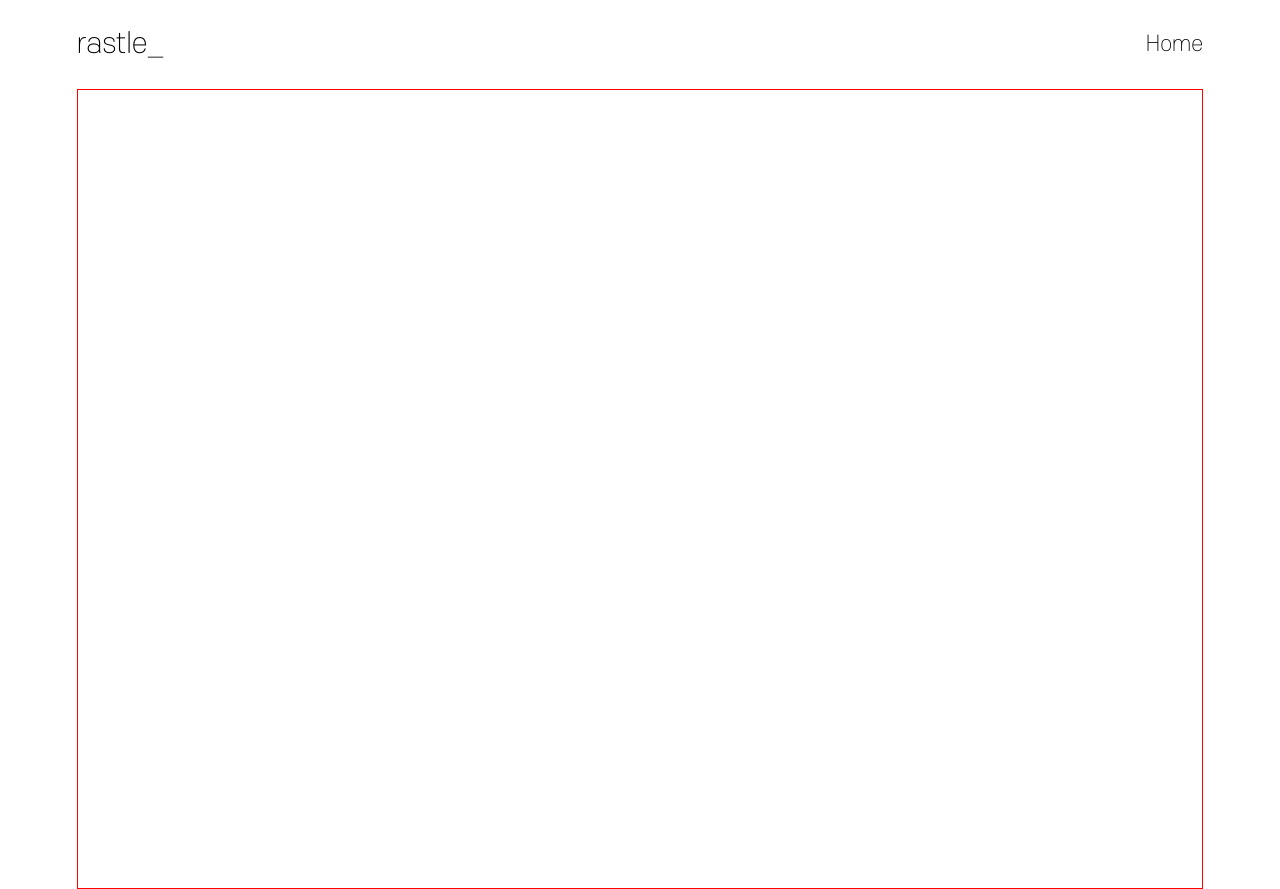
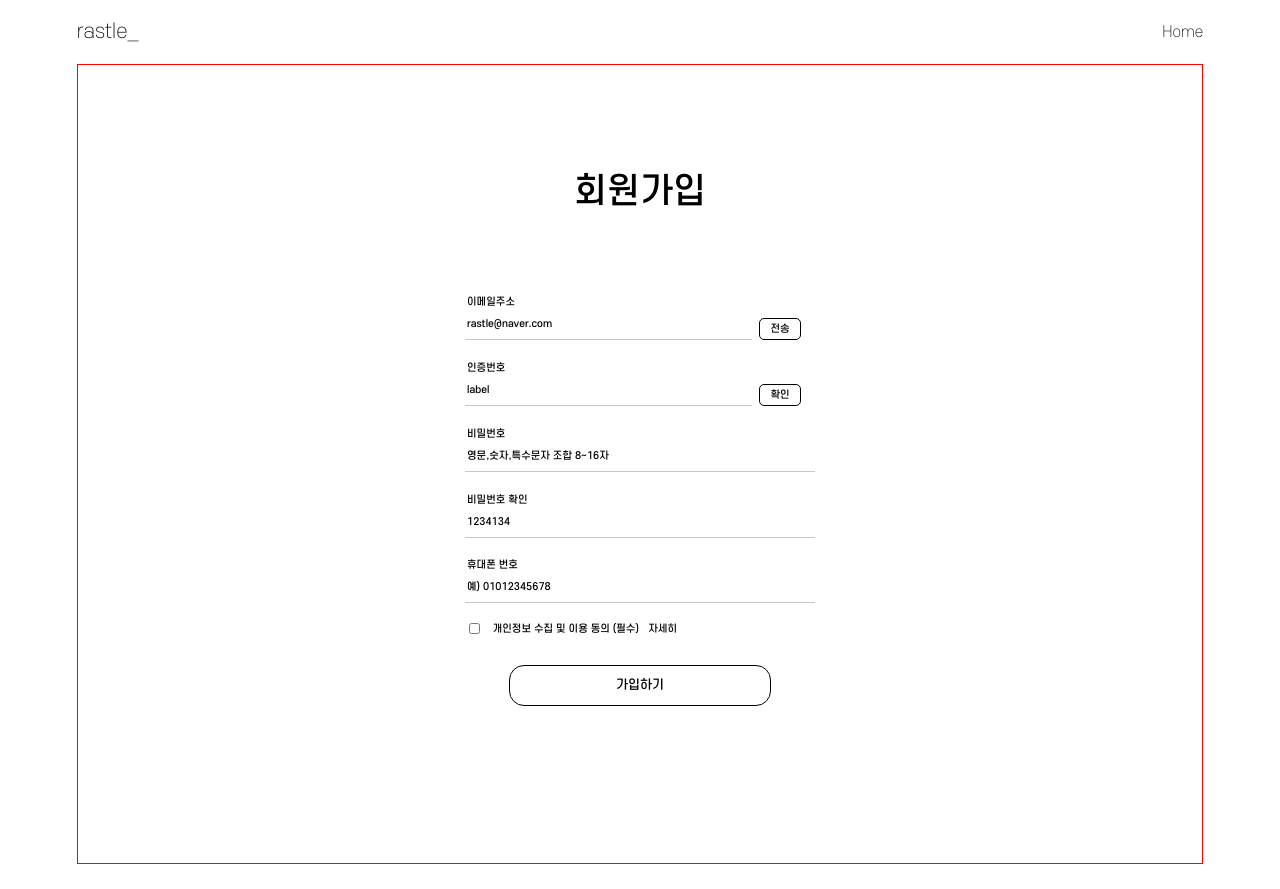
Before and after one commit to rastle-dev/rastle-frontend, a Next.js app: page /signup in a window 1280 px wide. After the commit the page ends 864 px from the top, so only its background shows below. Built offline with nearby package versions, Linux system fonts and the light colour scheme.

Commit message:
refactor: 회원가입 페이지 UI 리팩토링, <h2>태그 input label로 변경

```diff
--- a/src/components/common/Button/index.tsx
+++ b/src/components/common/Button/index.tsx
@@ -14,7 +14,7 @@ const Wrapper = styled.button<{
   type: ButtonType;
   disabled: boolean;
   className?: string;
-}>`입
+}>`
   ${({ type, disabled }) => `
     width:  ${
       {
--- a/src/components/signup/index.styles.tsx
+++ b/src/components/signup/index.styles.tsx
@@ -0,0 +1,66 @@
+import styled from "styled-components";
+
+export const Wrapper = styled.div`
+  display: flex;
+  flex-direction: column;
+  padding-top: 8.38rem;
+
+  h2 {
+    font-size: 1rem;
+    flex-shrink: 0;
+    font-weight: 600;
+  }
+`;
+
+export const Title = styled.h1`
+  text-align: center;
+  font-size: 3.4375rem;
+  font-weight: 500;
+  flex-shrink: 0;
+  line-height: normal;
+  padding-bottom: 3.81rem;
+`;
+
+export const InputWithButtonDiv = styled.div`
+  display: flex;
+  flex-direction: row;
+  padding-top: 2.19rem;
+`;
+
+export const DefaultInputDiv = styled.div`
+  display: flex;
+  flex-direction: row;
+  padding-top: 2.19rem;
+`;
+
+export const ButtonWrapper = styled.div`
+  margin-left: 0.7rem;
+  display: flex;
+  flex-direction: column;
+  justify-content: flex-end;
+`;
+
+export const CheckBoxWithText = styled.div`
+  display: flex;
+  flex-direction: row;
+  padding-top: 1rem;
+  padding-bottom: 2rem;
+  justify-content: flex-start;
+  align-items: center;
+
+  h3 {
+    font-size: 1rem;
+    margin-left: 0.94rem;
+  }
+
+  h4 {
+    font-size: 1rem;
+    margin-left: 0.44rem;
+  }
+`;
+
+export const SignupButton = styled.div`
+  display: flex;
+  justify-content: center;
+  align-items: center;
+`;
--- a/src/components/signup/index.tsx
+++ b/src/components/signup/index.tsx
@@ -1,5 +1,69 @@
 import React from "react";
+import Input from "@/components/common/Input";
+import Button from "@/components/common/Button";
+import * as S from "./index.styles";
+
+const inputData = [
+  {
+    label: "이메일주소",
+    size: 28.75,
+    value: "rastle@naver.com",
+    buttonTitle: "전송",
+    buttonType: "small",
+  },
+  {
+    label: "인증번호",
+    size: 28.75,
+    value: "label",
+    buttonTitle: "확인",
+    buttonType: "small",
+  },
+  {
+    label: "비밀번호",
+    size: 35,
+    value: "영문,숫자,특수문자 조합 8~16자",
+  },
+  {
+    label: "비밀번호 확인",
+    size: 35,
+    value: "1234134",
+  },
+  {
+    label: "휴대폰 번호",
+    size: 35,
+    value: "예) 01012345678",
+  },
+];
 
 export default function Signup() {
-  return <div />;
+  return (
+    <S.Wrapper>
+      <S.Title>회원가입</S.Title>
+      {inputData.map((data) => (
+        <div key={data.label}>
+          {data.buttonTitle ? (
+            <S.InputWithButtonDiv>
+              <Input size={data.size} value={data.value} label={data.label} />
+              <S.ButtonWrapper>
+                <Button title={data.buttonTitle} type={data.buttonType} />
+              </S.ButtonWrapper>
+            </S.InputWithButtonDiv>
+          ) : (
+            <S.DefaultInputDiv>
+              <Input size={data.size} value={data.value} label={data.label} />
+            </S.DefaultInputDiv>
+          )}
+        </div>
+      ))}
+
+      <S.CheckBoxWithText>
+        <Input size={1.125} type="checkbox" />
+        <h3>개인정보 수집 및 이용 동의 (필수)</h3>
+        <h3>자세히</h3>
+      </S.CheckBoxWithText>
+      <S.SignupButton>
+        <Button title="가입하기" type="default" />
+      </S.SignupButton>
+    </S.Wrapper>
+  );
 }
--- a/src/pages/_app.tsx
+++ b/src/pages/_app.tsx
@@ -32,12 +32,12 @@ font-family: "EscoreDream", sans-serif ;
 }
 @media (min-width: 1025px) and (max-width: 1440px) {
   html {
-    font-size: 14px;
+    font-size: 10px;
   }
 }
 @media (min-width: 1441px) and (max-width: 1919px) {
   html {
-    font-size: 16px;
+    font-size: 13px;
   }
 }
 @media (min-width: 1920px) and (max-width: 2559px) {
@@ -69,7 +69,7 @@ font-family: "EscoreDream", sans-serif ;
 @font-face {
   font-family: 'EscoreDream';
   src: url("/font/SCDream4.otf") format('opentype');
-  font-weight: 400;
+  font-weight: 400  ;
 
 }
 @font-face {
```
Also changed, not shown: 1 other file (tests, documents, lock files or other folders).
